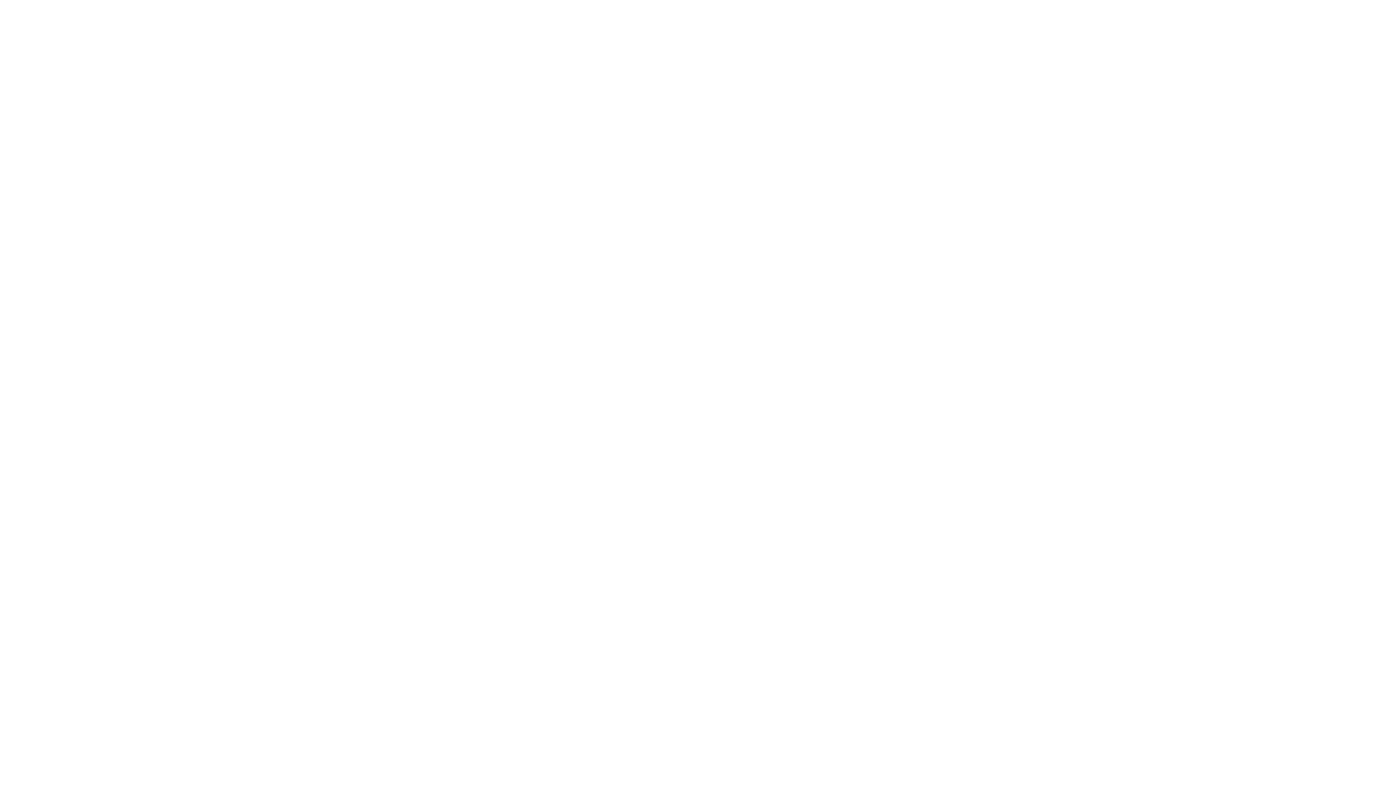
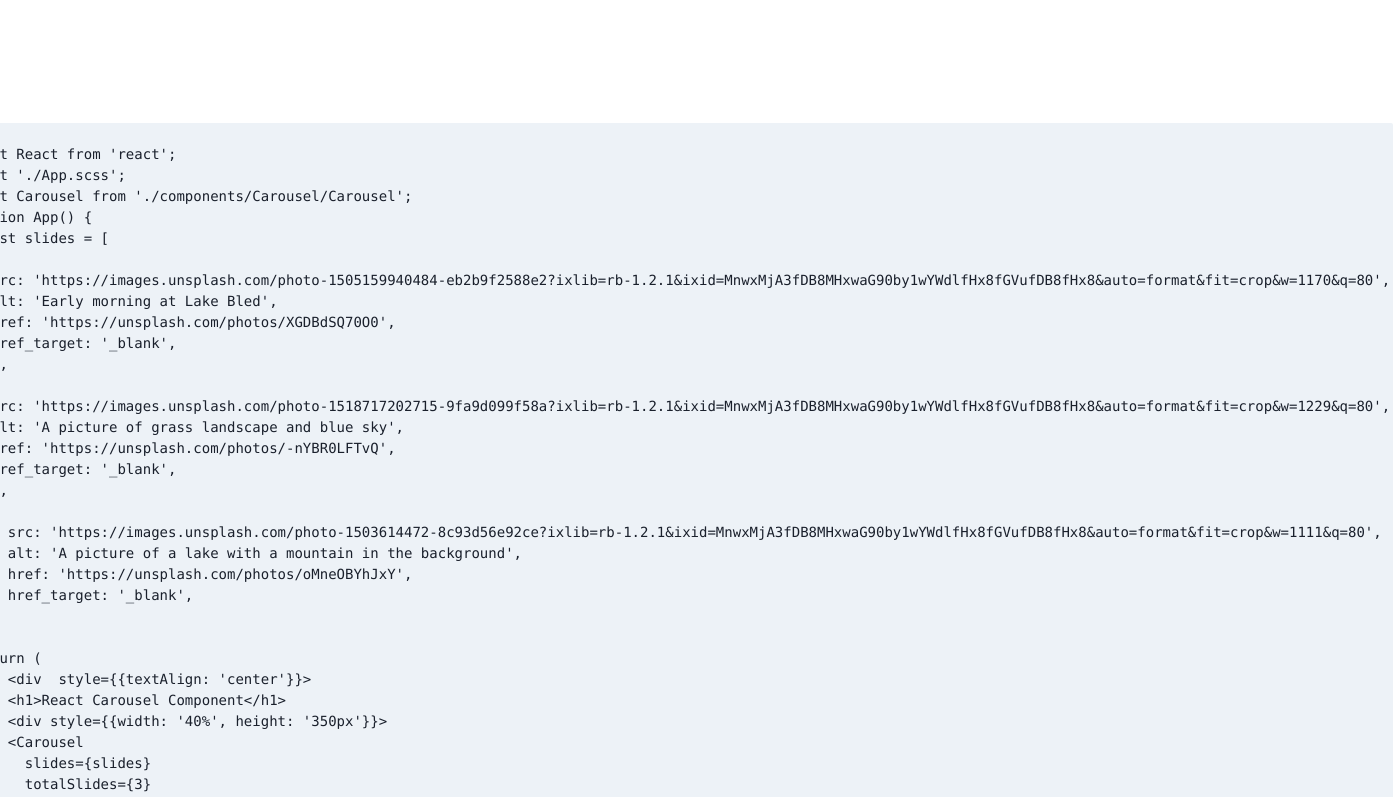
Before and after one commit to magichills/h5box, a React (Create React App) app: page / in a window 1280 px wide. Shown: the part 440-1237 px from the top of the page, 1393 px wide, since content can reach past the window. Before the commit the page ends 800 px from the top, so only its background shows below. Built offline with nearby package versions, Linux system fonts and the light colour scheme.

Commit message:
home done,maybe use different lib for code snippet

```diff
--- a/package.json
+++ b/package.json
@@ -16,7 +16,7 @@
     "@types/react-dom": "^18.0.6",
     "framer-motion": "^6.5.1",
     "react": "^18.2.0",
-    "react-carousel-slider-component": "^1.0.9",
+    "react-carousel-slider-component": "^1.0.10",
     "react-dom": "^18.2.0",
     "react-icons": "^3.11.0",
     "react-router-dom": "^6.3.0",
--- a/src/pages/Home.tsx
+++ b/src/pages/Home.tsx
@@ -1,10 +1,84 @@
 import React from 'react'
-
+import { HomeContainer } from './HomeStyle';
+import { Heading, Text, Code } from '@chakra-ui/react';
+import { Carousel } from 'react-carousel-slider-component';
 const Home = () => {
+  const slides = [
+    {
+    src: 'https://images.unsplash.com/photo-1505159940484-eb2b9f2588e2?ixlib=rb-1.2.1&ixid=MnwxMjA3fDB8MHxwaG90by1wYWdlfHx8fGVufDB8fHx8&auto=format&fit=crop&w=1170&q=80',
+    alt: 'Early morning at Lake Bled',
+    href: 'https://unsplash.com/photos/XGDBdSQ70O0',
+    href_target: '_blank',
+    },
+    {
+    src: 'https://images.unsplash.com/photo-1518717202715-9fa9d099f58a?ixlib=rb-1.2.1&ixid=MnwxMjA3fDB8MHxwaG90by1wYWdlfHx8fGVufDB8fHx8&auto=format&fit=crop&w=1229&q=80',
+    alt: 'A picture of grass landscape and blue sky',
+    href: 'https://unsplash.com/photos/-nYBR0LFTvQ',
+    href_target: '_blank',
+    },
+    {
+      src: 'https://images.unsplash.com/photo-1503614472-8c93d56e92ce?ixlib=rb-1.2.1&ixid=MnwxMjA3fDB8MHxwaG90by1wYWdlfHx8fGVufDB8fHx8&auto=format&fit=crop&w=1111&q=80',
+      alt: 'A picture of a lake with a mountain in the background',
+      href: 'https://unsplash.com/photos/oMneOBYhJxY',
+      href_target: '_blank',
+    }
+];
   return (
-    <div>
-      <h1>Home</h1>
-    </div>
+    <HomeContainer>
+      <Heading as='h1' size='xl' noOfLines={1}>React Carousel Slider Component</Heading>
+      <Text>
+        Single Item Carousel
+      </Text>
+      <div style={{width: '40%', height: '350px'}}>
+      <Carousel
+        slides={slides}
+        totalSlides={3}
+        indicators={true}
+      >
+      </Carousel>
+      </div>
+      <Code display="block" whiteSpace="pre" children={`
+        import React from 'react';
+        import './App.scss';
+        import Carousel from './components/Carousel/Carousel';
+        function App() {
+          const slides = [
+            {
+            src: 'https://images.unsplash.com/photo-1505159940484-eb2b9f2588e2?ixlib=rb-1.2.1&ixid=MnwxMjA3fDB8MHxwaG90by1wYWdlfHx8fGVufDB8fHx8&auto=format&fit=crop&w=1170&q=80',
+            alt: 'Early morning at Lake Bled',
+            href: 'https://unsplash.com/photos/XGDBdSQ70O0',
+            href_target: '_blank',
+            },
+            {
+            src: 'https://images.unsplash.com/photo-1518717202715-9fa9d099f58a?ixlib=rb-1.2.1&ixid=MnwxMjA3fDB8MHxwaG90by1wYWdlfHx8fGVufDB8fHx8&auto=format&fit=crop&w=1229&q=80',
+            alt: 'A picture of grass landscape and blue sky',
+            href: 'https://unsplash.com/photos/-nYBR0LFTvQ',
+            href_target: '_blank',
+            },
+            {
+              src: 'https://images.unsplash.com/photo-1503614472-8c93d56e92ce?ixlib=rb-1.2.1&ixid=MnwxMjA3fDB8MHxwaG90by1wYWdlfHx8fGVufDB8fHx8&auto=format&fit=crop&w=1111&q=80',
+              alt: 'A picture of a lake with a mountain in the background',
+              href: 'https://unsplash.com/photos/oMneOBYhJxY',
+              href_target: '_blank',
+            }
+          ];
+          return (
+              <div  style={{textAlign: 'center'}}>
+              <h1>React Carousel Component</h1>
+              <div style={{width: '40%', height: '350px'}}>
+              <Carousel
+                slides={slides}
+                totalSlides={3}
+                indicators={true}
+              >
+              </Carousel>
+              </div>
+          );
+          export default App;
+          }
+      `
+      }/>
+    </HomeContainer>
   )
 }
 export default Home;
--- /dev/null
+++ b/src/pages/HomeStyle.tsx
@@ -0,0 +1,9 @@
+import styled from 'styled-components';
+
+export const HomeContainer = styled.div`
+  display: flex;
+  flex-direction: column;
+  align-items: center;
+  justify-content: space-between;
+  gap: 2rem;
+`
```
Also changed, not shown: 1 other file (tests, documents, lock files or other folders).
